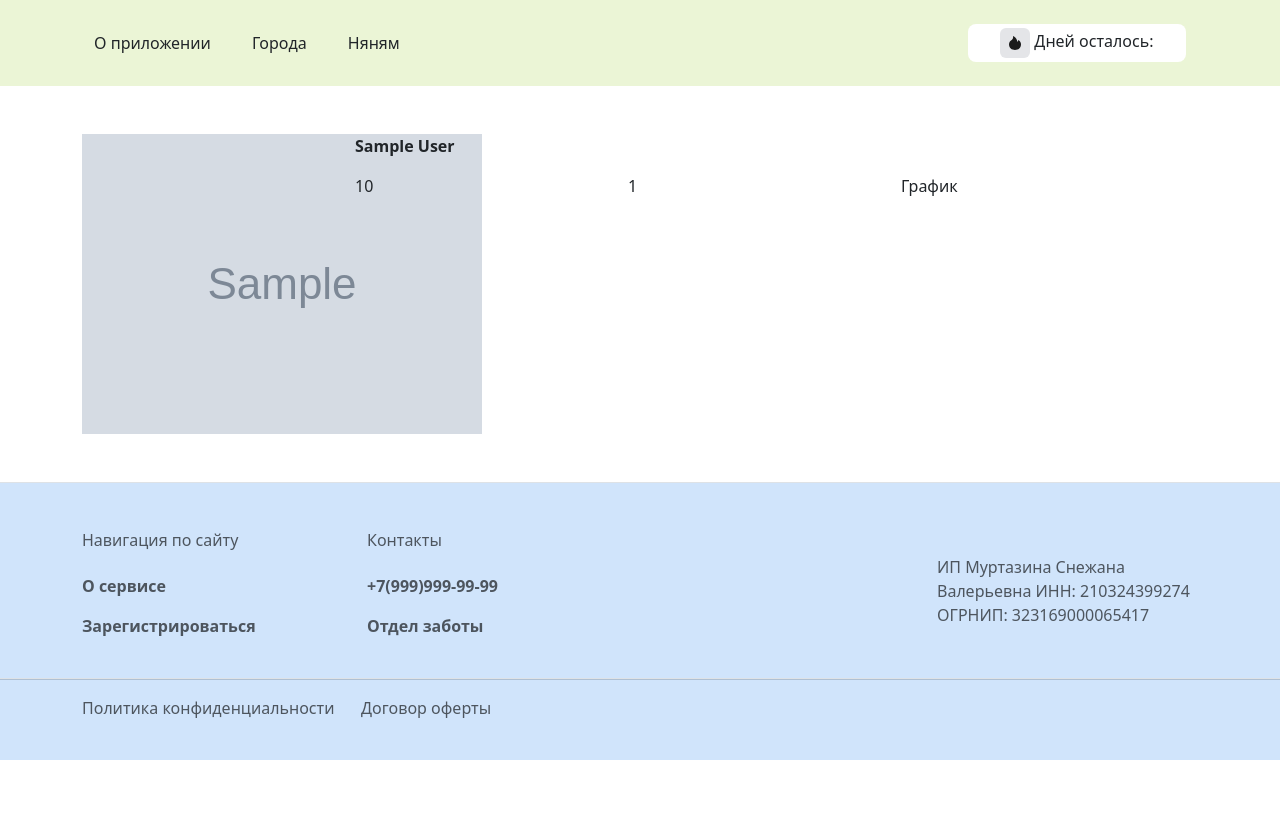
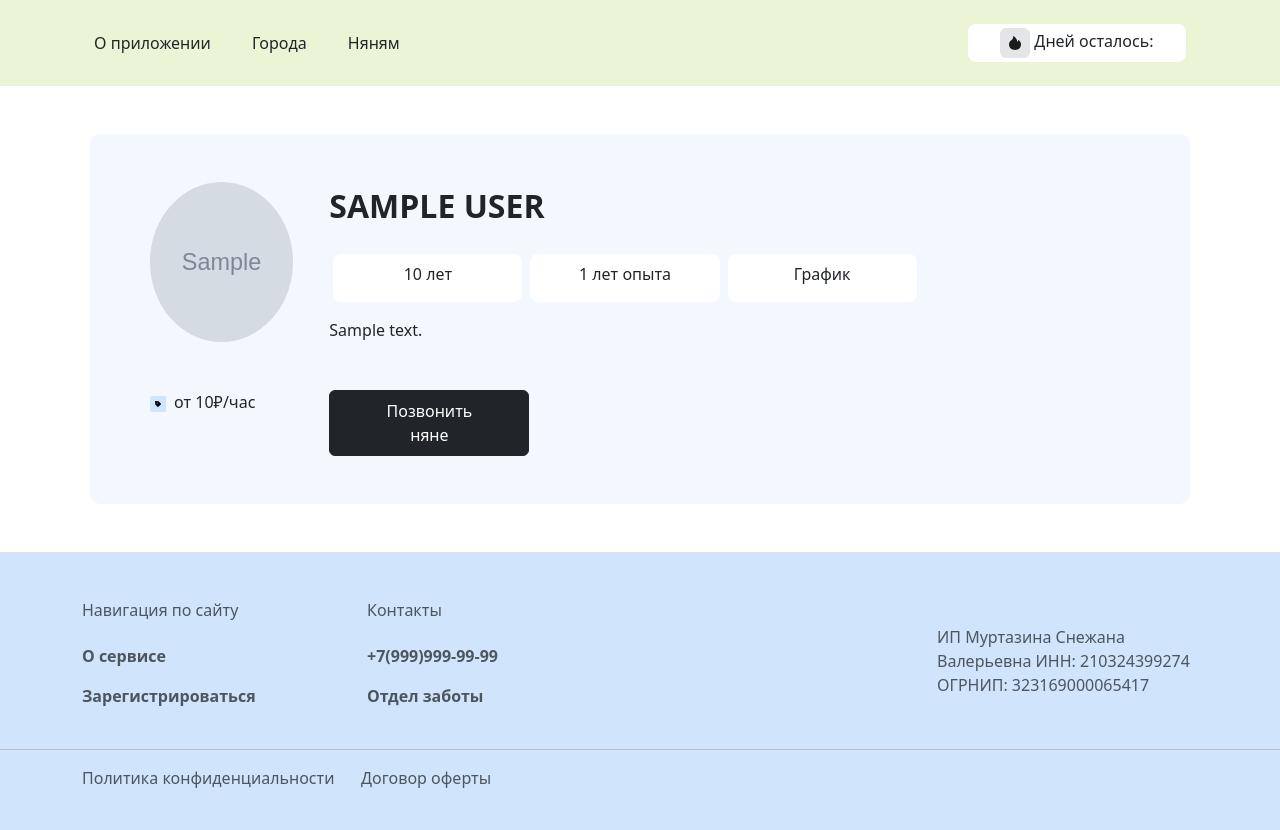
Before and after one commit to servicenanny/servicenanny, a Django app: page /nanny/ in a window 1280 px wide. Before the commit the page ends 760 px from the top, so only its background shows below. Run offline with Django 5.2, Linux system fonts and the light colour scheme; a user stored in the database is signed in; tables that the repository leaves empty hold one stand-in row (values such as "Sample post"); grey boxes marked "Sample" are stand-in pictures; some libraries are stand-ins or nearby versions.

Commit message:
1. Refactoring
2. Change nanny_list view template

```diff
--- a/apps/app_subscribe/models/user_subscribe.py
+++ b/apps/app_subscribe/models/user_subscribe.py
@@ -33,7 +33,7 @@ class UserSubscribe(models.Model):
     leftover = LeftoverUserSubscribeManager()
 
     def __str__(self) -> str:
-        return self.end_date
+        return datetime.strftime(self.created_at, '%d.%m.%y')
 
     class Meta:
         verbose_name = 'Подписка пользователя'
--- a/apps/app_worker/templates/nanny_list.html
+++ b/apps/app_worker/templates/nanny_list.html
@@ -8,6 +8,7 @@
     <link rel="stylesheet" href="{% static 'css/base.css' %}" />
     <link rel="stylesheet" href="{% static 'css/header.css' %}" />
     <link rel="stylesheet" href="{% static 'css/footer.css' %}" />
+    <link rel="stylesheet" href="{% static 'css/nanny_list.css' %}" />
 {% endblock %}
 {% block  header %}
     {% include "header_yellow.html" with text_color='text-dark' %}
@@ -15,23 +16,42 @@
 {% block  content %}
 <div class="container my-5">
     {% if nanny_list %}
-        <div class="row w-100">
+        <div class="row justify-content-center mx-2">
         {% for nanny in nanny_list %}
-            <div class="col-lg-12 col-md-6 col-sm-12 row">
-                <div class="col-lg-3 col-md-12 col-sm-12">
-                    <img src="{{ nanny.photo }}" alt="Фото няни" />
+            <div class="col-lg-12 col-md-6 col-sm-12 row background-light-blue nanny-card p-lg-5 p-3">
+                <div class="col-lg-2 col-md-12 col-sm-12 d-flex justify-content-center mb-2">
+                    <img class="nanny-img" src="{{ nanny.photo.url }}" alt="Фото няни" />
                 </div>
-                <div class="col-lg-9 col-md-12 col-sm-12">
-                    <p><strong>{{ nanny.user.first_name }} {{ nanny.user.last_name }} </strong></p>
+                <div class="col-lg-10 col-md-12 col-sm-12 px-lg-4 mb-lg-5 mb-4">
+                    <p class="text-lg-start text-md-center text-sm-center text-center text-uppercase fs-2 mb-4"><strong>{{ nanny.user.first_name }} {{ nanny.user.last_name }} </strong></p>
+                    <div class="row mx-0 w-lg-75 w-md-100 w-sm-100 justify-content-center">
+                        <div class="col-lg-4 col-md-5 col-sm-4 col-4 px-1">
+                            <div class="rounded-3 bg-white text-center mx-lg-0 mx-md-0 mx-sm-auto mx-0 mb-4 py-2 px-3 h-75">{{ nanny.age }} лет</div>
+                        </div>
+                        <div class="col-lg-4 col-md-7 col-sm-6 col-6 px-1">
+                            <div class="rounded-3 w-sm-100 bg-white text-center mx-lg-0 mx-md-0 mx-sm-auto mx-0 mb-4 py-2 px-3 h-75">{{ nanny.experience }} лет опыта</div>
+                        </div>
+                        <div class="col-lg-4 col-md-6 col-sm-6 col-6 px-1">
+                            <div class="rounded-3 bg-white text-center mx-lg-0 mx-md-0 mx-sm-auto mx-0 mb-4 py-2 px-3 h-75">График {{ cities|join:' · '|escape }}</div>
+                        </div>
+                    </div>
                     <div class="row">
-                        <div class="col-lg-4 col-md-6 col-sm-6">
-                            <div class="">{{ nanny.age }}</div>
+                        <div class="col-12">
+                            <div class="text-lg-start text-md-center text-sm-center text-center">{{ nanny.describe }}</div>
                         </div>
-                        <div class="col-lg-4 col-md-6 col-sm-6">
-                            <div class="">{{ nanny.experience }}</div>
+                    </div>
+                </div>
+                <div class="col-12">
+                    <div class="row">
+                        <div class="col-lg-2 col-md-12 col-sm-12 mb-3">
+                            <p class="text-lg-start text-md-center text-sm-center"><img src={% static 'img/price.svg' %} class="me-2"/>от {{ nanny.cost_per_hour }}₽/час</strong></p>
                         </div>
-                        <div class="col-lg-4 col-md-6 col-sm-6">
-                            <div class="">График {{ cities|join:' · '|escape }}</div>
+                        <div class="col-lg-10 col-md-12 col-sm-12 ps-lg-4">
+                            <a href="tel:{{ nanny.phone_number }}" class="text-decoration-none">
+                                <div class="d-flex justify-content-lg-start justify-content-center">
+                                    <button class="btn btn-dark py-2 px-5 w-lg-25 w-100">Позвонить няне</button>
+                                </div>
+                            </a>
                         </div>
                     </div>
                 </div>
--- a/config/urls.py
+++ b/config/urls.py
@@ -16,10 +16,15 @@ Including another URLconf
 """
 from django.contrib import admin
 from django.urls import path, include
+from django.conf import settings
+from django.conf.urls.static import static
+
 
 urlpatterns = [
     path('admin/', admin.site.urls),
     path("account/", include("apps.app_user.urls")),
     path('nanny/', include('apps.app_worker.urls')),
     path('', include('apps.p_home.urls'))
-]
+] + static(settings.STATIC_URL, document_root=settings.STATIC_ROOT)
+
+urlpatterns += static(settings.MEDIA_URL, document_root=settings.MEDIA_ROOT)
--- a/static/css/base.css
+++ b/static/css/base.css
@@ -3,6 +3,7 @@
     --yellow-color: rgba(235, 245, 214, 1);
     --main-background-color: rgba(243, 248, 254, 1);
     --white-background-color: rgba(250, 252, 255, 1);
+    --light-blue-color: rgba(243, 248, 254, 1);
 }
 
 
@@ -15,8 +16,6 @@
     .w-sm-50 { width: 50%!important; }
     .w-sm-75 { width: 75%!important; }
     .w-sm-100 { width: 100%!important; }
-    /* CUSTOM ALIGN TEXT */
-    text-sm-center { text-align: center!important; }
 }
 
 /* MD breakpoint*/
@@ -26,8 +25,6 @@
     .w-md-50 { width: 50%!important; }
     .w-md-75 { width: 75%!important; }
     .w-md-100 { width: 100%!important; }
-    /* CUSTOM ALIGN TEXT */
-    text-md-center { text-align: center!important; }
 }
 
 /* LG breakpoint */
@@ -77,3 +74,7 @@
 .background-linear {
     background: linear-gradient(var(--blue-color), var(--yellow-color));
 }
+
+.background-light-blue {
+    background-color: var(--light-blue-color);
+}
--- /dev/null
+++ b/static/css/nanny_list.css
@@ -0,0 +1,27 @@
+.nanny-img {
+    border-radius: 50%;
+    max-width: 100%;
+    width: auto;
+    height: auto;
+}
+
+/* SM breakpoint */
+@media (min-width: 992px) {
+    /* CUSTOM WIDTHS */
+    .nanny-img { max-height: 10rem!important; }
+}
+
+/* MD breakpoint*/
+@media (min-width: 768px) and (max-width: 992px) {
+    /* CUSTOM WIDTHS */
+    .nanny-img { max-height: 10rem!important; }
+}
+
+@media (min-width: 576px) and (max-width: 768px) {
+    /* CUSTOM WIDTHS */
+    .nanny-img { max-height: 10rem!important; }
+}
+
+.nanny-card {
+    border-radius: 10px;
+}
```
Also changed, not shown: apps/app_subscribe/migrations/0003_alter_usersubscribe_options.py (added), static/css/forms.css (deleted), static/img/price.svg (added).
